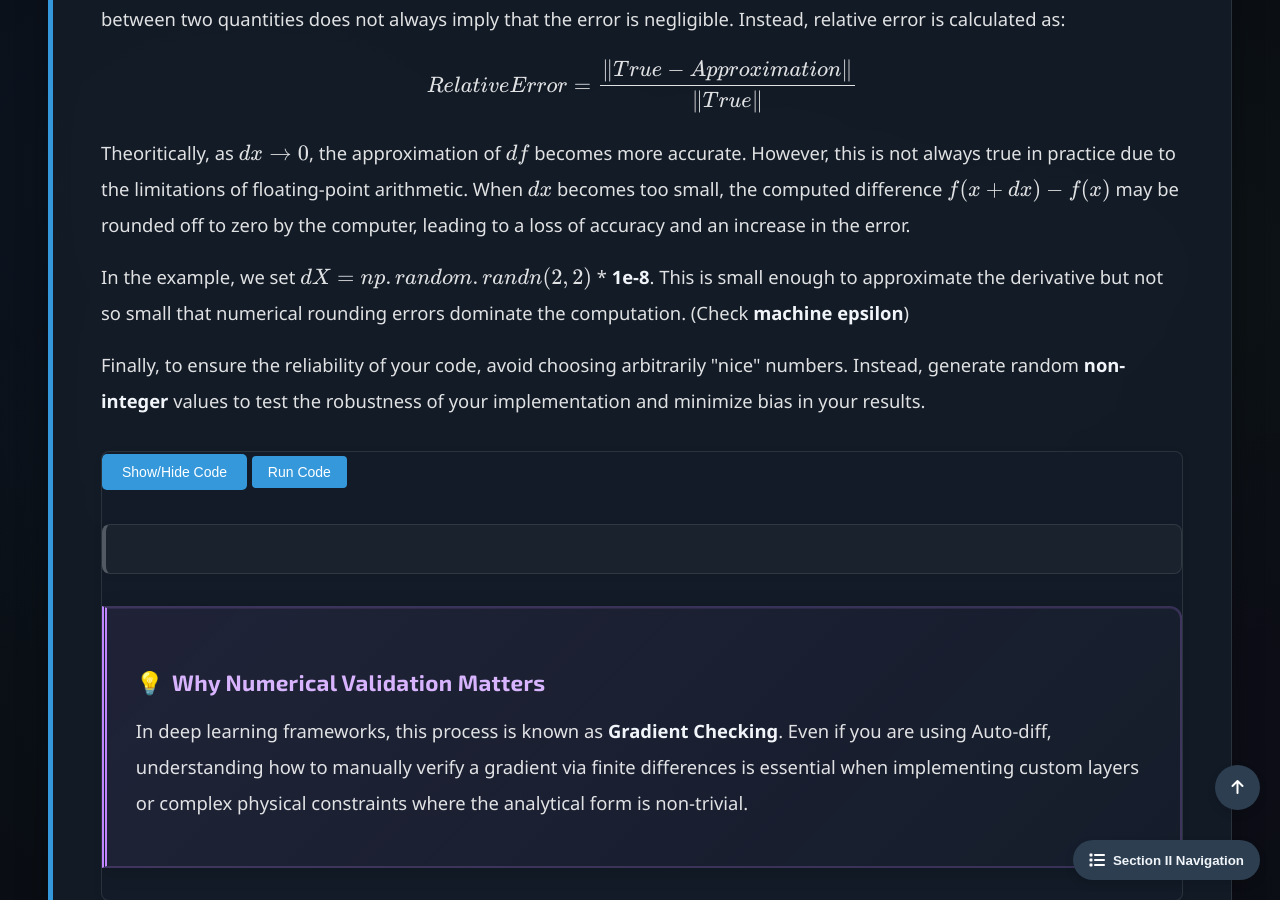
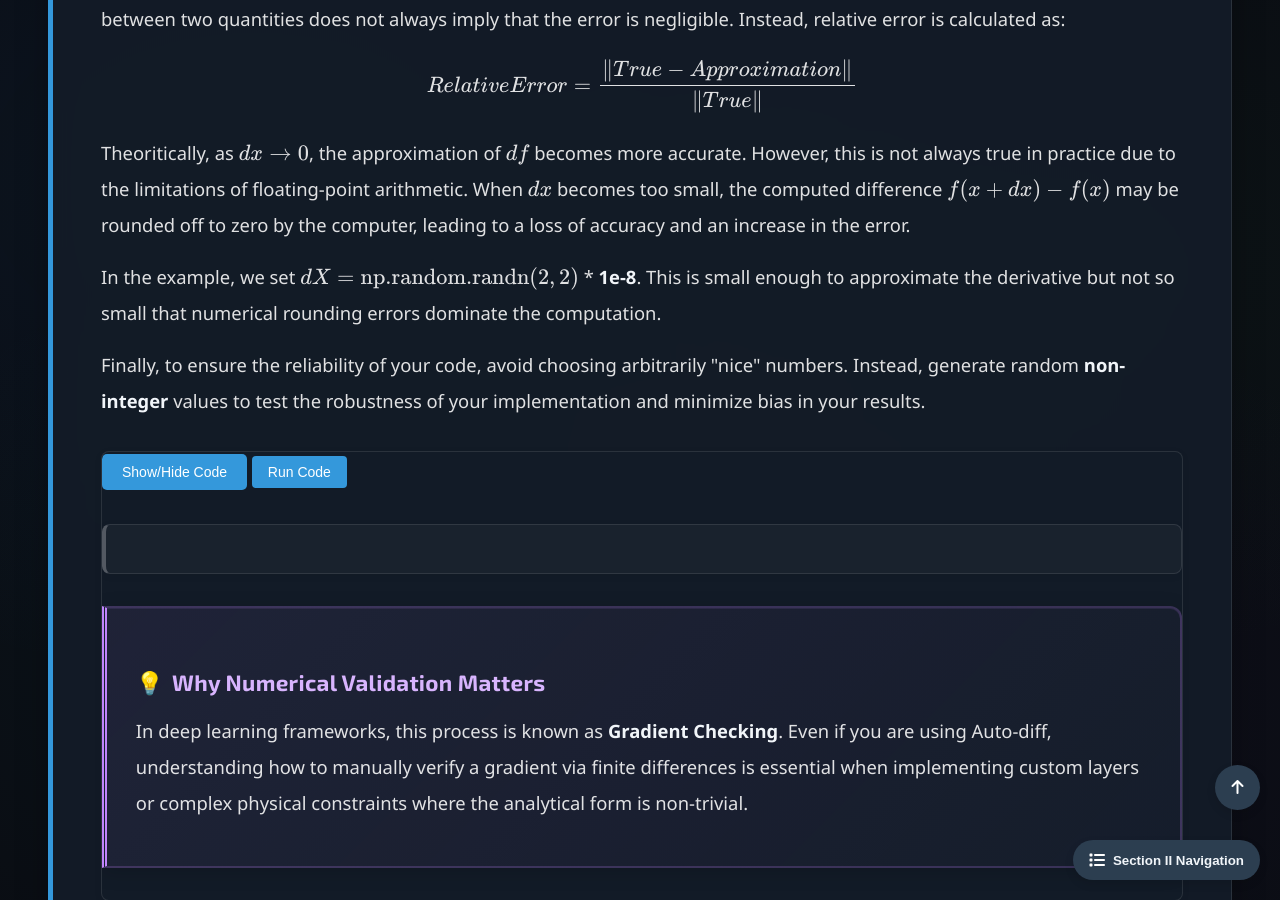
Before and after one commit to Yusukey01/yusukey01.github.io, a Jekyll site: the page built from Mathematics/Calculus/numerical_example1.html, in a window 1280 px wide and 900 px high, scrolled down 1170 px. Built offline with Jekyll 4.4.1, drawn with Linux system fonts in a browser that asks for light colours.

```diff
--- a/Mathematics/Calculus/numerical_example1.html
+++ b/Mathematics/Calculus/numerical_example1.html
@@ -56,8 +56,8 @@ uses_python: true
                     \(f(x+dx) - f(x) \) may be rounded off to zero by the computer, leading to a loss of accuracy and an increase in the error.
                 </p>
                 <P>
-                    In the example, we set \(dX = np.random.randn(2, 2)\) * <strong>1e-8</strong>. This is small enough to approximate the derivative
-                    but not so small that numerical rounding errors dominate the computation. (Check <strong>machine epsilon</strong>)
+                    In the example, we set \(dX = \text{np.random.randn}(2, 2)\) * <strong>1e-8</strong>. This is small enough to approximate the derivative
+                    but not so small that numerical rounding errors dominate the computation.
                 </P>
                 <p>
                     Finally, to ensure the reliability of your code, avoid choosing arbitrarily "nice" numbers. Instead, generate random
```
